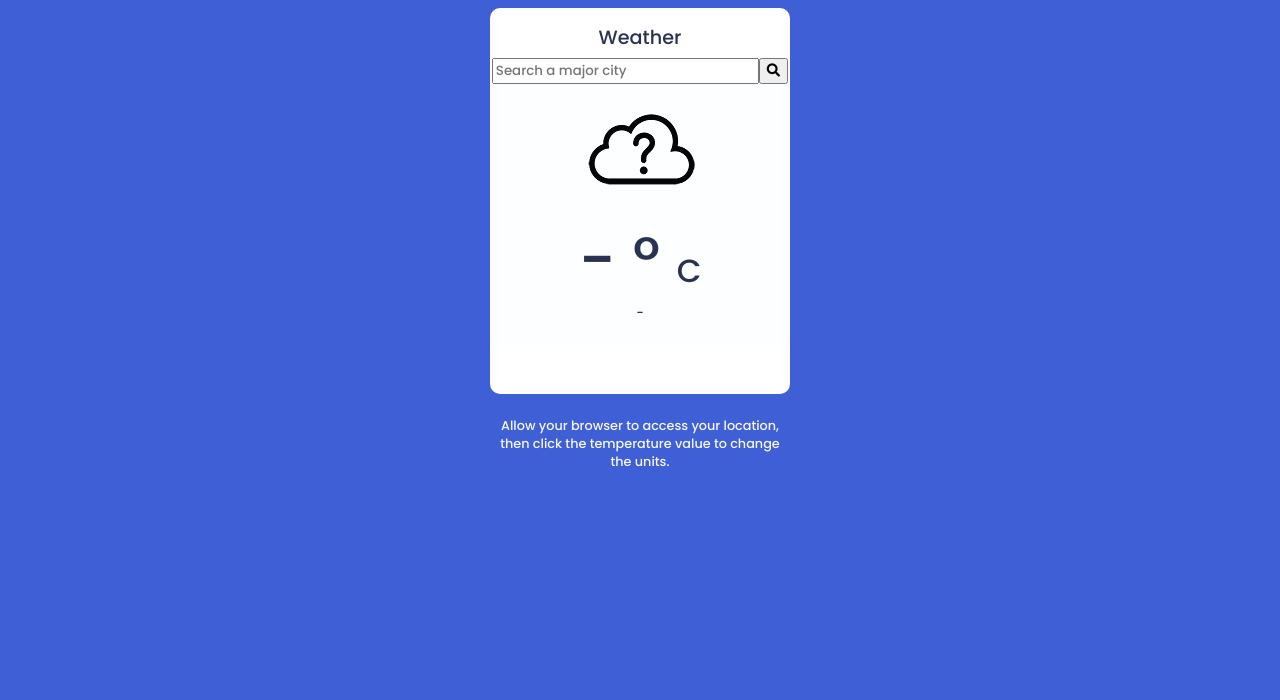
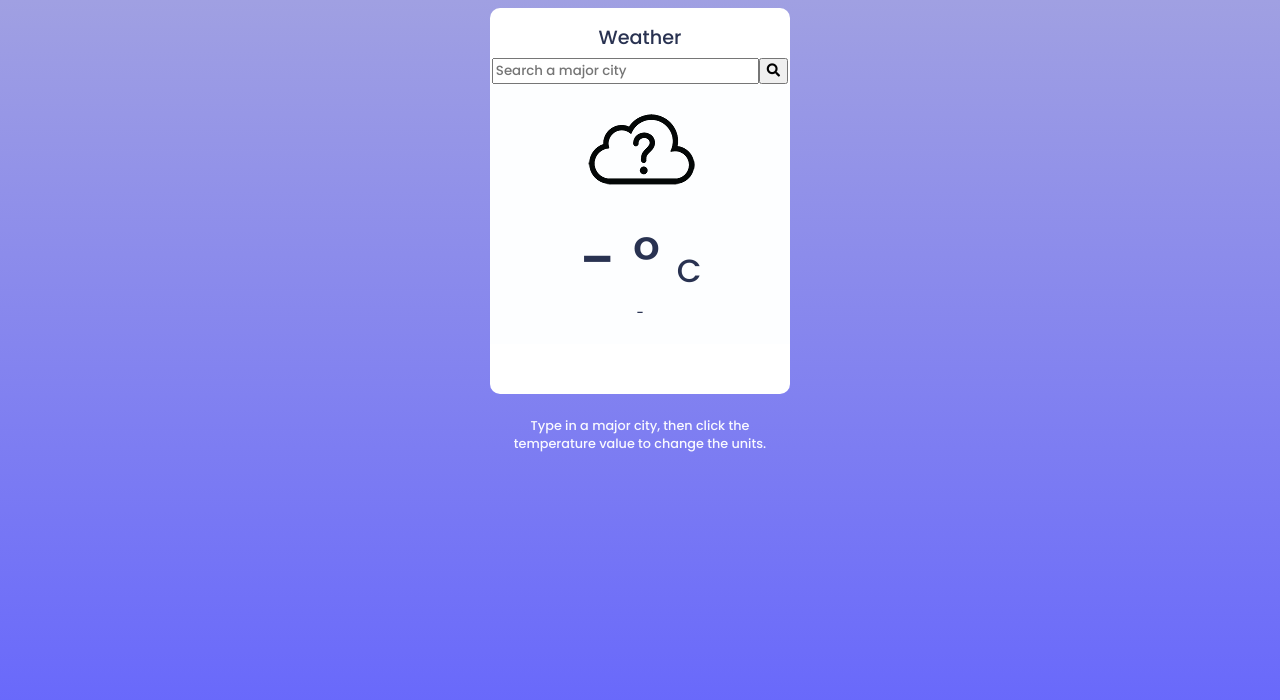
Before and after one commit to rhomanjames/weather-smether, a plain HTML site: page index.html in a window 1280 px wide. Drawn offline with Linux system fonts and the light colour scheme.

Commit message:
Instructions changed

```diff
--- a/index.html
+++ b/index.html
@@ -28,7 +28,7 @@
             <div class="location"><p>-</p></div>
         </div>
     </div>
-    <p class="instructions">Allow your browser to access your location, then click the temperature value to change the units.</p>
+    <p class="instructions">Type in a major city, then click the temperature value to change the units.</p>
     <script src="app.js"></script>
 </body>
 
--- a/style.css
+++ b/style.css
@@ -5,7 +5,10 @@
 }
 
 body{
-    background-color: #3f5fd6;
+    background: linear-gradient(rgb(160, 160, 226), rgb(96, 96, 255));
+    background-repeat: no-repeat;
+    height: 100vh;
+    max-height: 100vh;
 }
 
 .inputs {
@@ -16,7 +19,7 @@ body{
 
 .container{
     width: 300px;
-    background-color: #FFF;
+    background-color: rgb(255, 255, 255);
     align-items: center;
 
     display: block;
```
